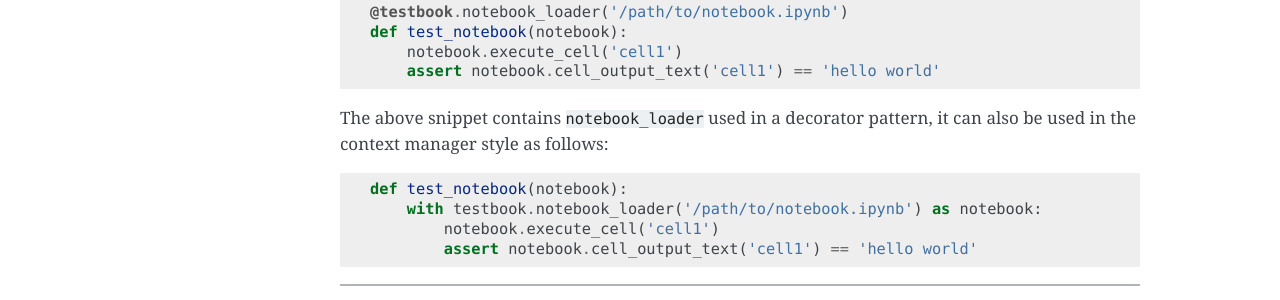
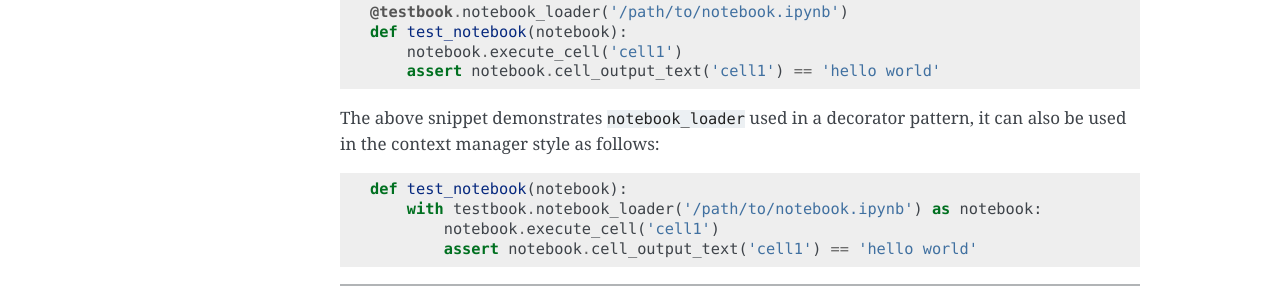
Before and after one commit to nteract/testbook, a Sphinx documentation site: the page built from docs/index.rst, in a window 1280 px wide. Shown: the part 337-637 px from the top of the page. Built offline with Sphinx 7.4.7, drawn with Linux system fonts in a browser that asks for light colours.

Commit message:
refactor

```diff
--- a/docs/index.rst
+++ b/docs/index.rst
@@ -21,7 +21,7 @@ Here is an example of a unit test written using testbook:
        notebook.execute_cell('cell1')
        assert notebook.cell_output_text('cell1') == 'hello world'
 
-The above snippet contains ``notebook_loader`` used in a decorator pattern, it can also
+The above snippet demonstrates ``notebook_loader`` used in a decorator pattern, it can also
 be used in the context manager style as follows:
 
 .. code-block:: python
```
Also changed, not shown: README.md (+1 -1 lines).
